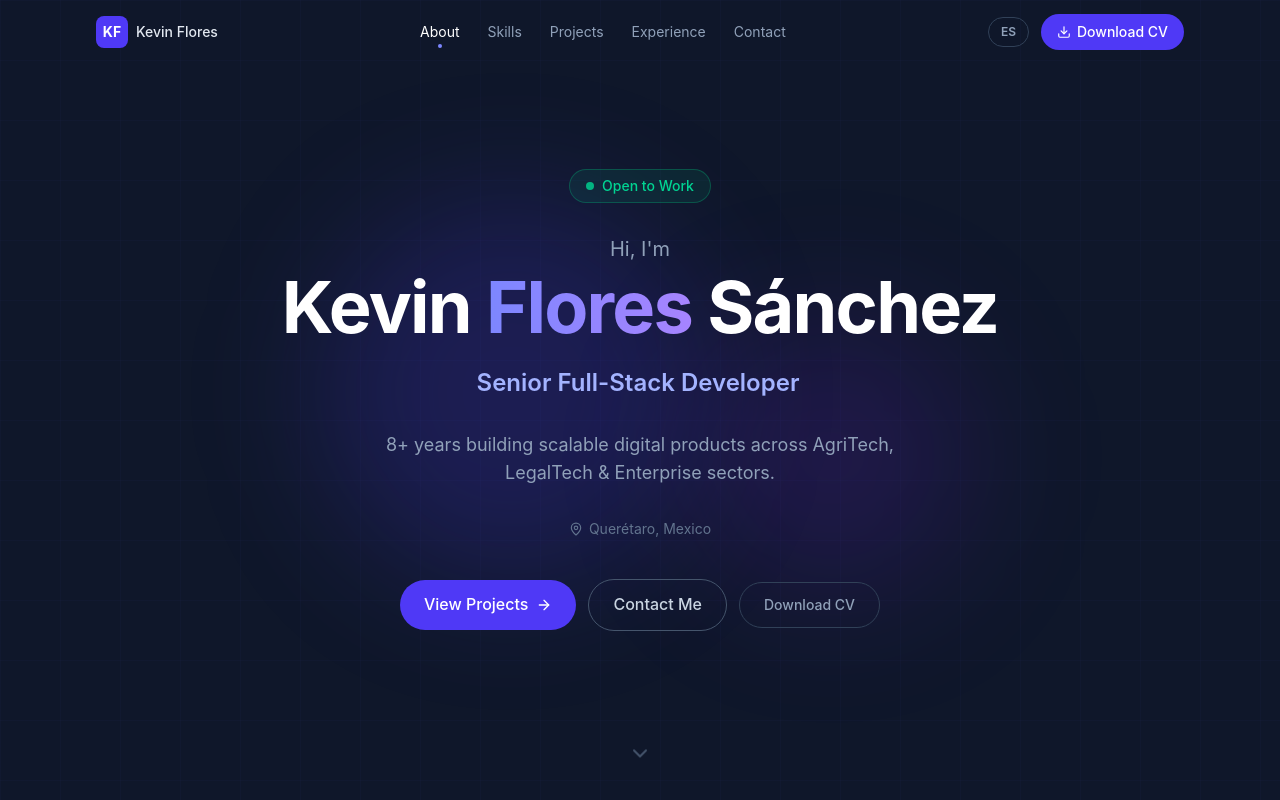
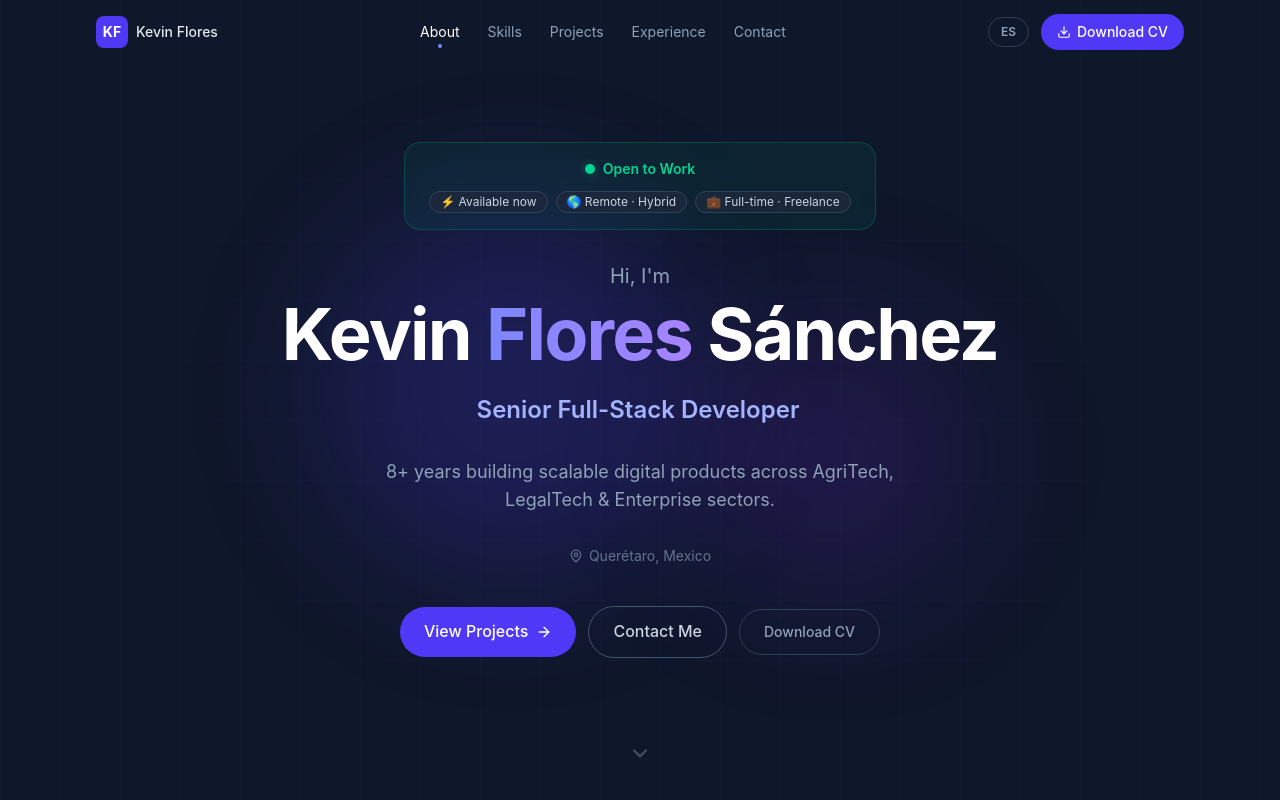
Before and after one commit to kevinflosan/portfolio, a Next.js app: page /portfolio/en in a window 1280 px wide. Shown: the top 800 px of the page. Built offline with nearby package versions, Linux system fonts and the light colour scheme.

Commit message:
Cambio en hero

```diff
--- a/components/Hero.tsx
+++ b/components/Hero.tsx
@@ -93,11 +93,34 @@ export default function Hero({ locale }: { locale: string }) {
         animate={{ opacity: 1, y: 0 }}
         transition={{ duration: 0.7, ease: [0.25, 0.1, 0.25, 1] }}
       >
-        {/* Open to work badge */}
-        <div className="inline-flex items-center gap-2 px-4 py-1.5 mb-8 rounded-full border border-emerald-500/30 bg-emerald-500/10 text-emerald-400 text-sm font-medium">
-          <span className="w-2 h-2 rounded-full bg-emerald-400 animate-pulse" />
-          {t('openToWork')}
-        </div>
+        {/* Open to work card */}
+        <motion.div
+          className="inline-flex flex-col items-center gap-3 px-6 py-4 mb-8 rounded-2xl border border-emerald-500/25 bg-emerald-500/8 backdrop-blur-sm"
+          initial={{ opacity: 0, scale: 0.95 }}
+          animate={{ opacity: 1, scale: 1 }}
+          transition={{ duration: 0.5, delay: 0.1 }}
+        >
+          {/* Status row */}
+          <div className="flex items-center gap-2 text-emerald-400 font-semibold text-sm">
+            <span className="relative flex h-2.5 w-2.5">
+              <span className="animate-ping absolute inline-flex h-full w-full rounded-full bg-emerald-400 opacity-60" />
+              <span className="relative inline-flex rounded-full h-2.5 w-2.5 bg-emerald-400" />
+            </span>
+            {t('openToWork')}
+          </div>
+          {/* Detail chips */}
+          <div className="flex items-center gap-2 flex-wrap justify-center">
+            <span className="px-2.5 py-0.5 text-xs rounded-full bg-slate-800/80 border border-slate-700 text-slate-300">
+              ⚡ {t('availability')}
+            </span>
+            <span className="px-2.5 py-0.5 text-xs rounded-full bg-slate-800/80 border border-slate-700 text-slate-300">
+              🌎 {t('workModality')}
+            </span>
+            <span className="px-2.5 py-0.5 text-xs rounded-full bg-slate-800/80 border border-slate-700 text-slate-300">
+              💼 {t('workType')}
+            </span>
+          </div>
+        </motion.div>
 
         {/* Greeting + name */}
         <p className="text-slate-400 text-lg sm:text-xl mb-2">{t('greeting')}</p>
--- a/messages/en.json
+++ b/messages/en.json
@@ -10,6 +10,9 @@
   "hero": {
     "greeting": "Hi, I'm",
     "openToWork": "Open to Work",
+    "availability": "Available now",
+    "workModality": "Remote · Hybrid",
+    "workType": "Full-time · Freelance",
     "role1": "Senior Full-Stack Developer",
     "role2": "Product Owner",
     "role3": "Technical Lead",
--- a/messages/es.json
+++ b/messages/es.json
@@ -10,6 +10,9 @@
   "hero": {
     "greeting": "Hola, soy",
     "openToWork": "Abierto a Oportunidades",
+    "availability": "Disponible ahora",
+    "workModality": "Remoto · Híbrido",
+    "workType": "Full-time · Freelance",
     "role1": "Desarrollador Full-Stack Senior",
     "role2": "Product Owner",
     "role3": "Technical Lead",
```
